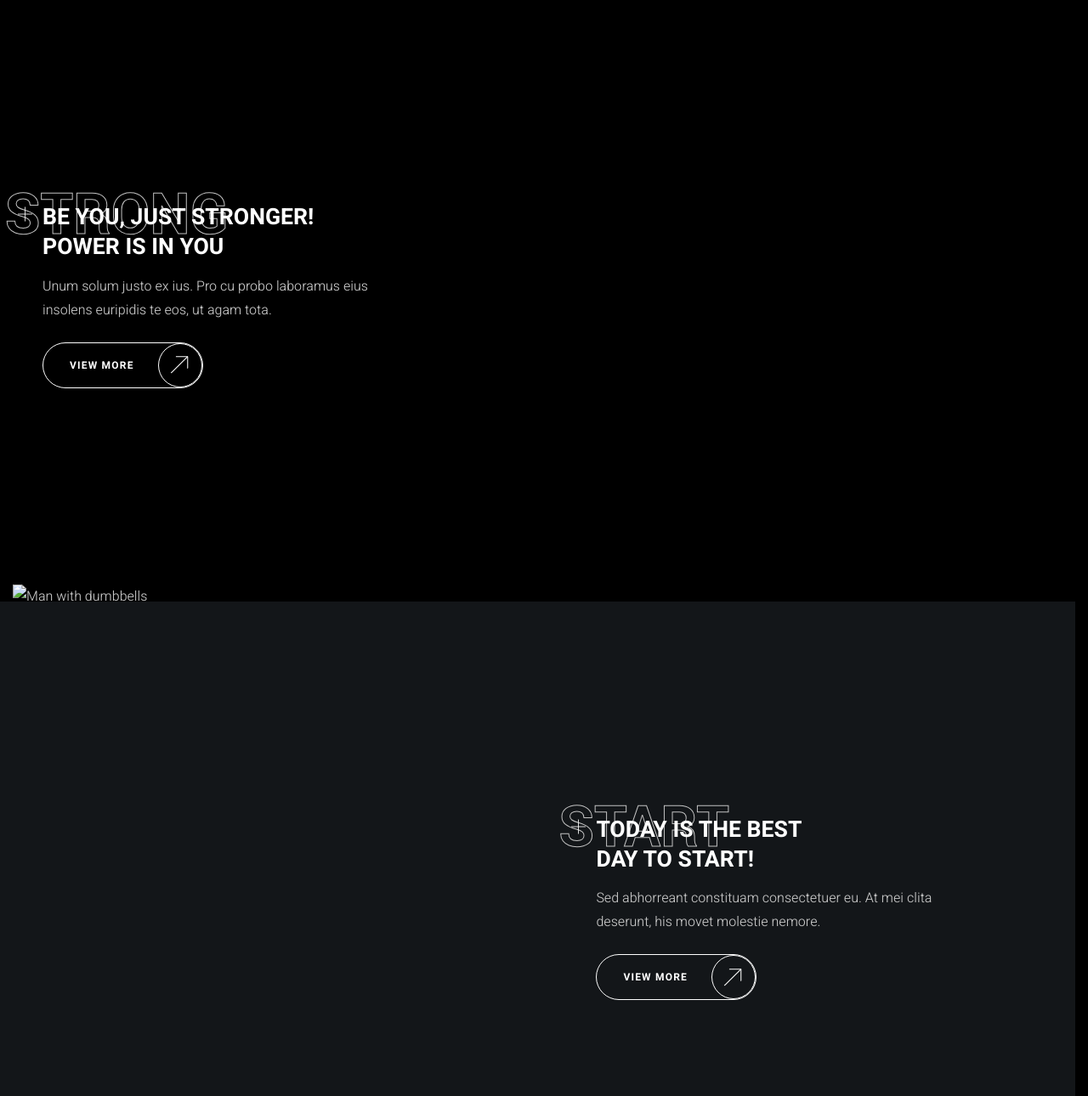
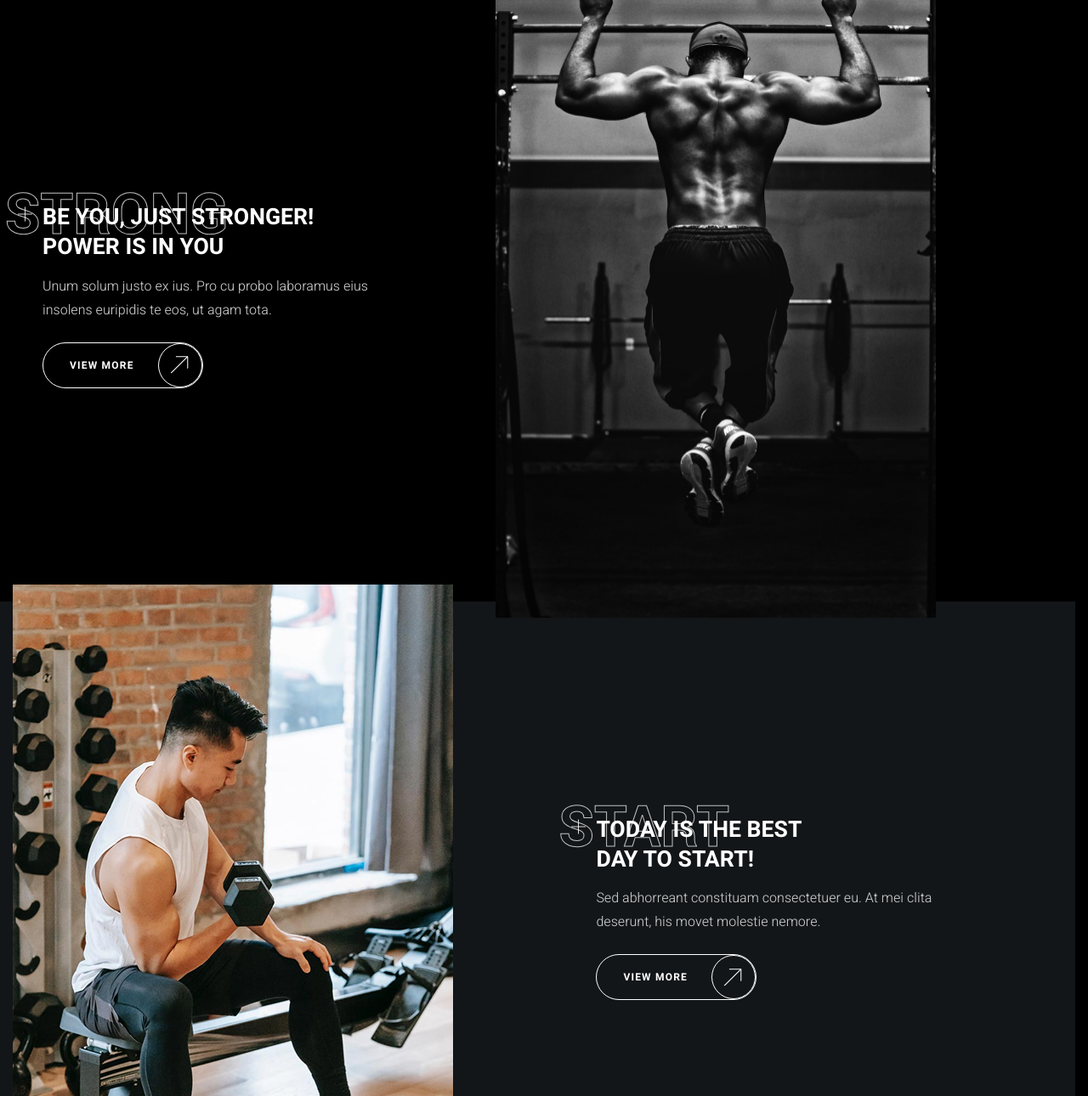
Before and after one commit to sereginamaria/kropp-fitness, a website: page index.html in a window 1280 px wide. Shown: the part 812-2102 px from the top of the page at 85% size. Drawn offline with Linux system fonts and the light colour scheme; the site is published under a folder, as on GitHub Pages, so addresses that start at the root find nothing.

Commit message:
Fix motivation images routes

```diff
--- a/index.html
+++ b/index.html
@@ -119,7 +119,7 @@
                             </a>
                         </div>
                     </div>
-                    <img src="/images/motivation/1.jpg"
+                    <img src="./images/motivation/1.jpg"
                          alt="A man pulling himself up on a horizontal bar"
                          class="motivation-card-image"
                          width="518"
@@ -145,7 +145,7 @@
                             </a>
                         </div>
                     </div>
-                    <img src="/images/motivation/2.jpg"
+                    <img src="./images/motivation/2.jpg"
                          alt="Man with dumbbells"
                          class="motivation-card-image"
                          width="518"
```
